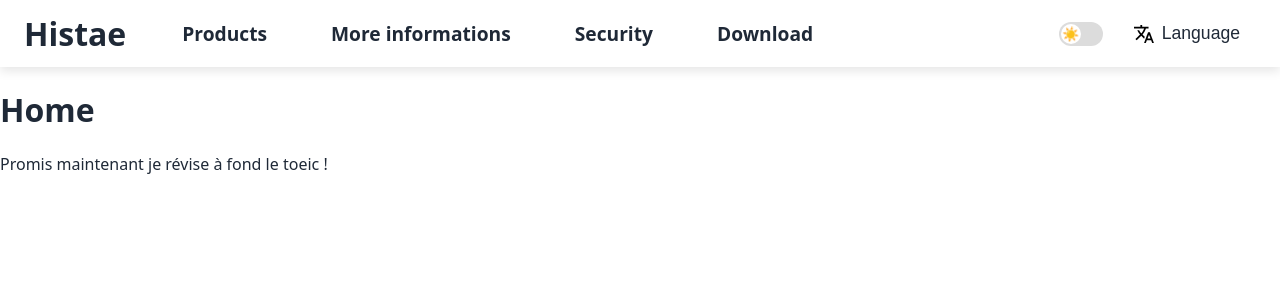
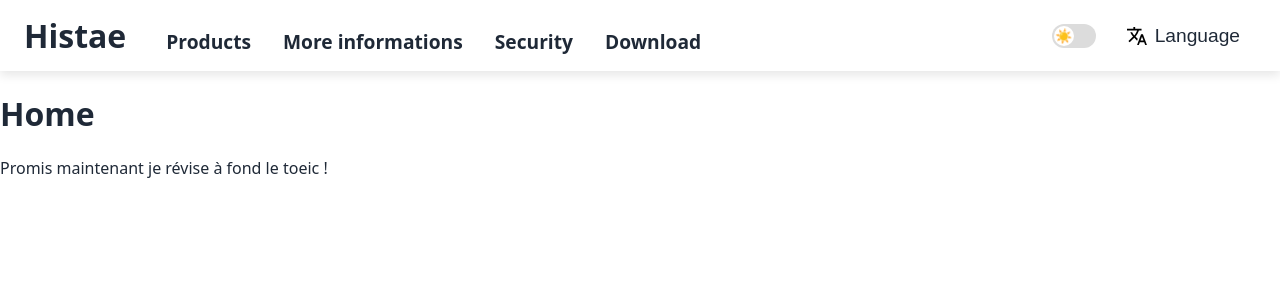
Before and after one commit to Nicolas38144/histae-site, a React (Vite) app: page /en in a window 1280 px wide. Shown: the top 300 px of the page. Built offline with nearby package versions, Linux system fonts and the light colour scheme.

Commit message:
fix: fix navbar color hoover + navbar hoover underline

```diff
--- a/src/components/NavBar/NavBar.module.css
+++ b/src/components/NavBar/NavBar.module.css
@@ -3,15 +3,12 @@
   justify-content: space-between;
   align-items: center;
   box-shadow: 0 4px 10px rgba(0, 0, 0, 0.1);
-  font-weight: 600;
+  font-weight: 550;
   padding: 12px 24px;
   position: sticky;
   top: 0;
   z-index: 1000;
   background-color: var(--bg);
-  /* Optional glassmorphism, if desired in the future */
-  /* backdrop-filter: blur(10px); */
-  /* background-color: color-mix(in srgb, var(--bg) 90%, transparent); */
   transition: background-color 0.3s ease, box-shadow 0.3s ease;
 }
 
@@ -45,6 +42,7 @@
   margin: 0;
   font-size: 2rem;
   cursor: pointer;
+  font-weight: 600;
 }
 
 .menu {
@@ -58,7 +56,7 @@
 .menuItem {
   cursor: pointer;
   position: relative;
-  padding: 8px 16px;
+  padding: 16px 0px 4px;
   background-color: transparent;
   border-radius: 20px;
   font-size: 1.2rem;
@@ -80,7 +78,7 @@
 }
 
 .menuItem:hover::after {
-  width: 70%;
+  width: 100%;
 }
 
 .menuItem:hover {
@@ -102,7 +100,7 @@
   background-color: transparent;
   border: none;
   border-radius: 20px;
-  font-size: 1.1rem;
+  font-size: 1.2rem;
   transition: all 0.2s ease;
   color: var(--text);
 }
@@ -135,7 +133,7 @@
     background-color: var(--bg);
     border-top: 1px solid var(--toggle-bg);
     padding: 20px 0;
-    gap: 16px;
+    gap: 24px;
     box-shadow: 0 4px 10px rgba(0, 0, 0, 0.1);
   }
 
@@ -146,13 +144,9 @@
 
   .menuItem {
     font-size: 1.3rem;
-    padding: 10px 20px;
-    width: 100%;
+    padding: 0px 0px 8px;
+    width: auto;
     text-align: center;
-  }
-
-  .menuItem::after {
-    display: none;
   }
 
   /* Optional: On smaller screens, hide the "Language" text to maximize space */
--- a/src/styles/variables.css
+++ b/src/styles/variables.css
@@ -13,7 +13,7 @@
 
 html.dark {
   --bg: #242424;
-  --menu-item-text-hoover: #1f2937;
+  --menu-item-text-hoover: #ffffff;
   --menu-item-underline: #ffffff;
   --text: #f7f7f7;
   --language-bg: #444444;
```
